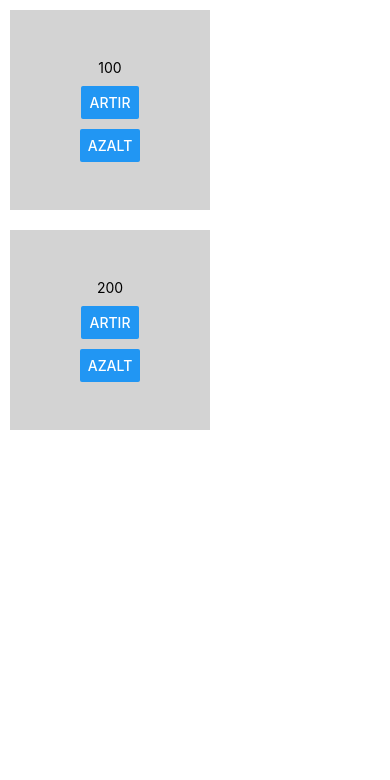
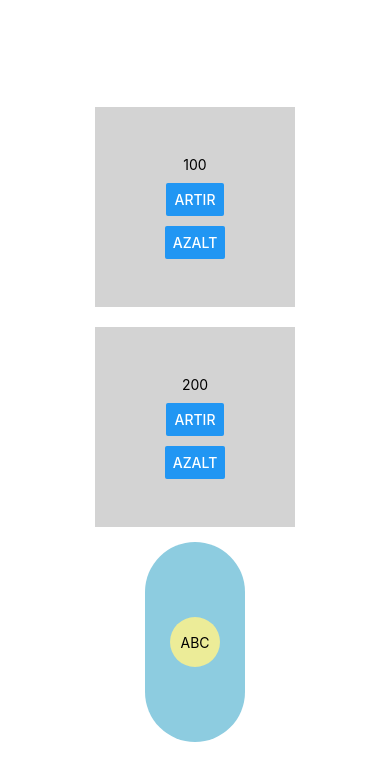
Before and after one commit to RkyErtm/Test-React, a React Native app: screen / in a window 390 px wide. Shown: the top 780 px of the page. Built offline with nearby package versions, Linux system fonts and the light colour scheme.

Commit message:
Children component usage added

```diff
--- a/App.tsx
+++ b/App.tsx
@@ -1,13 +1,26 @@
 import React, {Component} from 'react';
-import {SafeAreaView} from 'react-native';
+import {SafeAreaView, Text} from 'react-native';
 import {Counter} from './src/Counter';
+import {Container} from './src/Container';
 
 export default class App extends Component {
   render() {
     return (
-      <SafeAreaView style={{flex: 1, backgroundColor: '#fff'}}>
+      <SafeAreaView
+        style={{
+          flex: 1,
+          backgroundColor: '#fff',
+          justifyContent: 'center',
+          alignItems: 'center',
+        }}>
         <Counter start={100} step={5} />
         <Counter start={200} step={10} />
+
+        <Container width={100} height={200} variant="primary">
+          <Container width={50} height={50} variant="warning">
+            <Text>ABC</Text>
+          </Container>
+        </Container>
       </SafeAreaView>
     );
   }
--- /dev/null
+++ b/src/Container.tsx
@@ -0,0 +1,37 @@
+/* eslint-disable @typescript-eslint/no-unused-vars */
+import React, {PropsWithChildren} from 'react';
+import {View} from 'react-native';
+
+type ContainerProps = PropsWithChildren<{
+  width: number;
+  height: number;
+  variant: 'primary' | 'warning' | 'error';
+}>;
+//* burda children tanımlamadık fakat 'PropsWithChildren' ile ekstra prop varmış gibi kullanabiliriz.
+
+export const Container = ({
+  width,
+  height,
+  variant,
+  children,
+}: ContainerProps) => {
+  return (
+    <View
+      style={{
+        margin: 5,
+        justifyContent: 'center',
+        alignItems: 'center',
+        width: width,
+        height: height,
+        borderRadius: width / 2,
+        backgroundColor:
+          variant === 'primary'
+            ? '#8dcce0'
+            : variant === 'warning'
+            ? '#ecec98'
+            : '#e4e4e4',
+      }}>
+      {children}
+    </View>
+  );
+};
```
